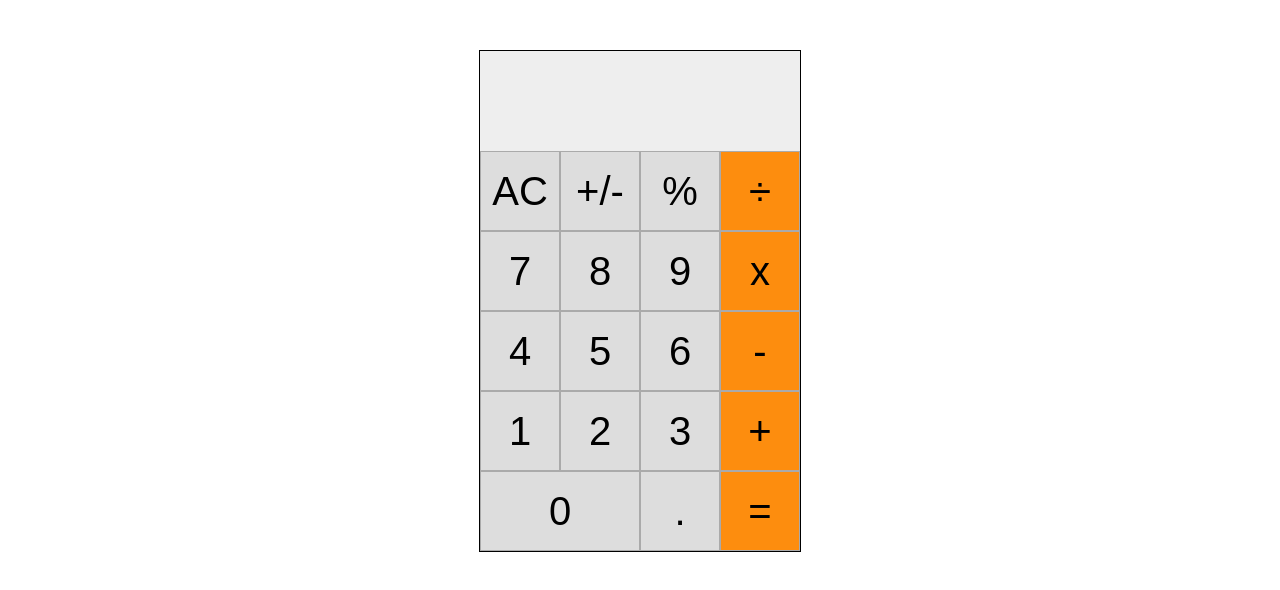
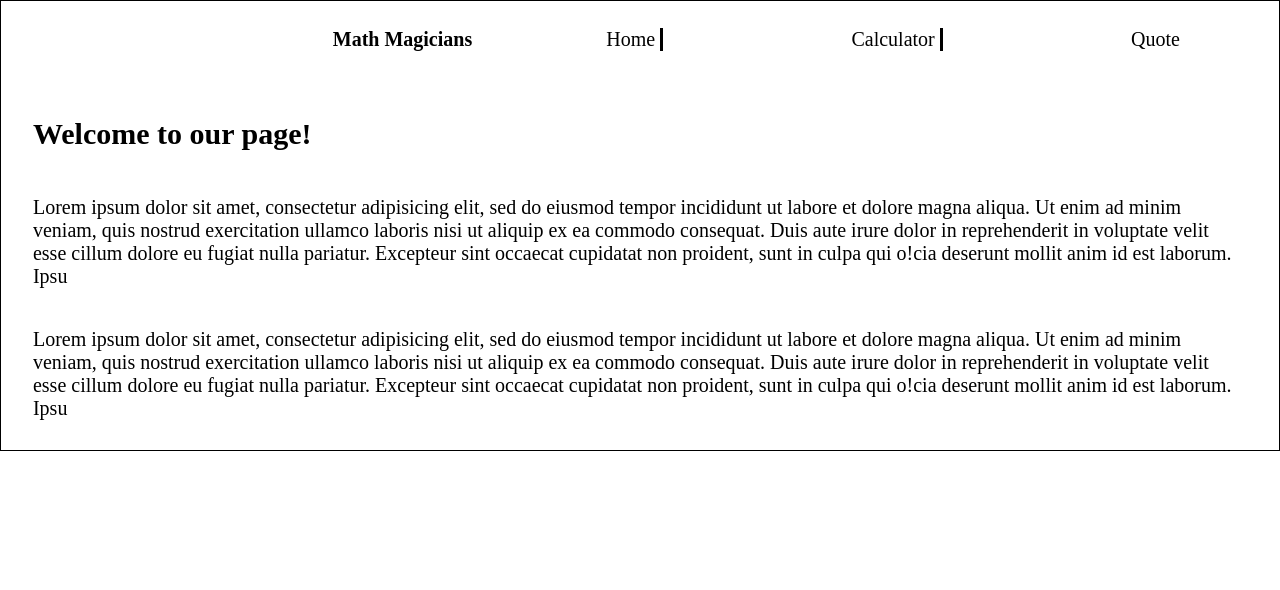
Before and after one commit to wandji20/Math-Magicians, a React (Create React App) app: page / in a window 1280 px wide. Shown: the top 590 px of the page. Built offline with nearby package versions, Linux system fonts and the light colour scheme.

Commit message:
Add 3 nav link pages and react router to for easy access

```diff
--- a/package.json
+++ b/package.json
@@ -10,6 +10,7 @@
     "prop-types": "^15.7.2",
     "react": "^17.0.2",
     "react-dom": "^17.0.2",
+    "react-router-dom": "^5.2.0",
     "react-scripts": "^4.0.3",
     "web-vitals": "^1.0.1"
   },
@@ -42,13 +43,13 @@
     "@babel/eslint-parser": "^7.14.5",
     "@babel/plugin-syntax-jsx": "^7.14.5",
     "@babel/preset-react": "^7.14.5",
-    "eslint": "^7.28.0",
+    "eslint": "^7.29.0",
     "eslint-config-airbnb": "^18.2.1",
     "eslint-plugin-import": "^2.23.4",
     "eslint-plugin-jsx-a11y": "^6.4.1",
     "eslint-plugin-react": "^7.24.0",
     "eslint-plugin-react-hooks": "^4.2.0",
-    "stylelint": "^9.3.0",
+    "stylelint": "^9.10.1",
     "stylelint-config-standard": "^18.3.0",
     "stylelint-csstree-validator": "^1.9.0",
     "stylelint-scss": "^3.19.0"
--- /dev/null
+++ b/src/components/Calculator.js
@@ -0,0 +1,13 @@
+/* eslint-disable */
+import React from 'react'
+import App from './App'
+
+const Calculator = () => {
+  return (
+    <div style = {{display: 'flex', width: '90%', justifyContent: 'space-between', margin: 'auto', alignItems: 'center'}}>
+      <h2>Let’s do some math!</h2>
+      <App/>
+    </div>
+  )
+}
+export default Calculator;
--- /dev/null
+++ b/src/components/Home.js
@@ -0,0 +1,27 @@
+/* eslint-disable */
+import React from 'react'
+
+const Home = () => {
+  const style = {
+    display: 'flex',
+    flexDirection: 'column',
+    width: '95%',
+    margin:'20px auto 10px'
+  }
+  return (
+    <div style = {style}>
+      <h2 style = {{marginTop: '20px'}}>Welcome to our page!</h2>
+      <p>Lorem ipsum dolor sit amet, consectetur adipisicing elit, sed do eiusmod tempor incididunt ut labore et dolore magna aliqua. Ut
+      enim ad minim veniam, quis nostrud exercitation ullamco laboris nisi ut aliquip ex ea commodo consequat. Duis aute irure dolor in
+      reprehenderit in voluptate velit esse cillum dolore eu fugiat nulla pariatur. Excepteur sint occaecat cupidatat non proident, sunt in
+      culpa qui o!cia deserunt mollit anim id est laborum. Ipsu
+      </p>
+      <p>Lorem ipsum dolor sit amet, consectetur adipisicing elit, sed do eiusmod tempor incididunt ut labore et dolore magna aliqua. Ut
+      enim ad minim veniam, quis nostrud exercitation ullamco laboris nisi ut aliquip ex ea commodo consequat. Duis aute irure dolor in
+      reprehenderit in voluptate velit esse cillum dolore eu fugiat nulla pariatur. Excepteur sint occaecat cupidatat non proident, sunt in
+      culpa qui o!cia deserunt mollit anim id est laborum. Ipsu
+      </p>
+    </div>
+  )
+}
+export default Home;
--- /dev/null
+++ b/src/components/Nav.js
@@ -0,0 +1,30 @@
+/* eslint-disable */
+import React from 'react'
+import { Link } from 'react-router-dom';
+
+const Nav = () => {
+  const style ={
+    color: 'black',
+    textDecoration: 'none'
+  }
+  return (
+    <header>
+      <nav>
+        <h4>Math Magicians</h4>
+        <ul>
+          <Link style = {style} to={'/'}>
+            <li className = 'border'>Home</li>
+          </Link>
+          <Link style = {style} to={'./Calculator'} >
+            <li className = 'border'>Calculator</li>
+          </Link>
+          <Link style = {style} to={'/Quote'}>
+            <li>Quote</li>
+          </Link>
+        </ul>
+      </nav>
+    </header>
+  )
+}
+
+export default Nav;
--- /dev/null
+++ b/src/components/Quote.js
@@ -0,0 +1,32 @@
+/* eslint-disable */
+import React from 'react'
+import { useEffect, useState } from 'react'
+
+const Quote = () => {
+  const [quote, setQuote] = useState('');
+  const [url, setUrl] = useState('')
+  useEffect(() => {
+    console.log(quote)
+    const getQuote = async () => {
+      const data = await fetch('https://quotes.rest/qod?language=en')
+      const response = await data.json()
+      console.log(response.contents.quotes[0])
+      if (response.contents) {
+        setQuote(response.contents.quotes[0].quote)
+        setUrl(response.contents.quotes[0].background)
+      }
+    }
+    getQuote()
+  })
+
+  return (
+    <div style = {
+      {display: 'flex', width: '90%', justifyContent: 'space-between', margin: '40px auto', alignItems: 'center'}}>
+      <img style ={{width : '500px', height: 'auto'}} src={url} alt="" />
+      <h2>{quote}</h2>
+
+    </div>
+  )
+}
+
+export default Quote;
--- /dev/null
+++ b/src/components/Routes.js
@@ -0,0 +1,24 @@
+/* eslint-disable */
+import React from 'react';
+import { BrowserRouter, Switch, Route } from "react-router-dom";
+import Nav from './Nav';
+import Home from './Home';
+import Calculator from './Calculator';
+import Quote from './Quote';
+
+
+const Routes = () => {
+  return (
+    <BrowserRouter>
+      <Nav/>
+      <Switch>
+        <Route exact path ='/' component={Home} />
+        <Route path = '/Calculator' component={Calculator} />
+        <Route path = '/Quote' component={Quote} />
+      </Switch>
+    </BrowserRouter>
+  )
+}
+
+
+export default Routes;
--- a/src/index.css
+++ b/src/index.css
@@ -1,21 +1,46 @@
 body {
-  width: 100%;
+  /* width: 360px; */
   padding: 0;
-  height: 90vh;
-  font-size: 40px;
   margin: 0;
+  border: 1px solid;
 }
 
 #root {
-  width: max-content;
-  margin: auto;
+  font-size: 20px;
+  margin: 0;
+  padding: 0;
+  width: 100%;
 }
 
 .container {
-  margin: 50px auto;
-  height: max-content;
+  /* margin: 30px auto; */
   border: 1px solid;
   width: 320px;
+}
+header {
+  width: 100%;
+}
+
+nav {
+  width: 100%;
+  display: flex;
+  justify-content: flex-end;
+  align-items: center;
+}
+
+ul {
+  width: 60%;
+  display: flex;
+  justify-content: space-around;
+  align-items: center;
+  list-style-type: none;
+}
+
+li {
+  padding-right: 5px;
+}
+.border {
+  border-right: 3px solid black;
 }
 
 .display {
--- a/src/index.js
+++ b/src/index.js
@@ -1,9 +1,10 @@
 import ReactDOM from 'react-dom';
 import React from 'react';
 import './index.css';
-import App from './components/App';
+// import Nav from './components/Nav';
+import Routes from './components/Routes';
 
 ReactDOM.render(
-  <App />,
+  <Routes />,
   document.getElementById('root'),
 );
```
Also changed, not shown: 1 other file (tests, documents, lock files or other folders).
